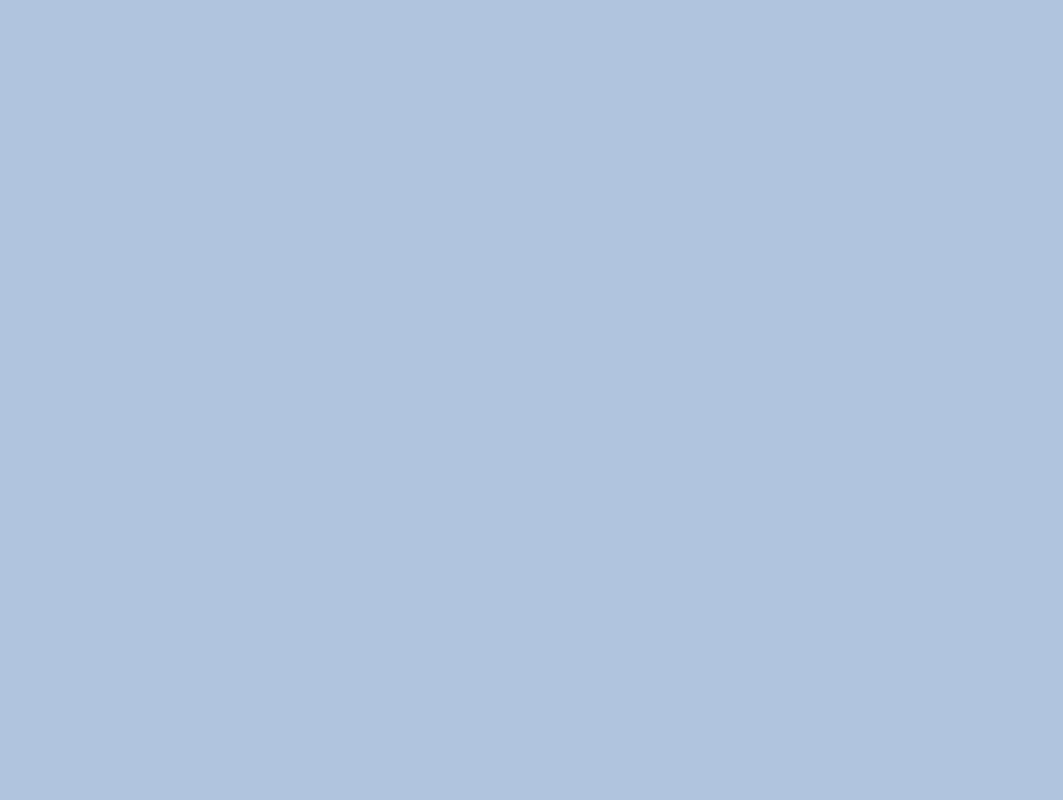
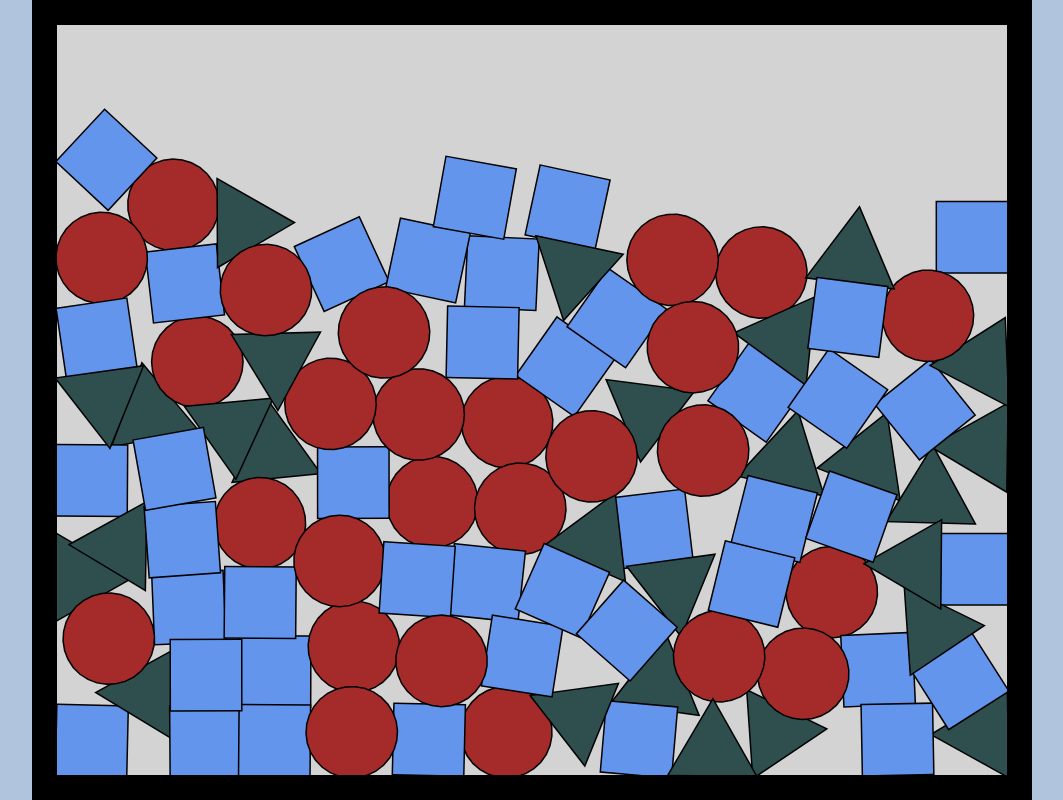
Before and after one commit to Mariustar/Maze-Game, a website built with Parcel: page src/index.html in a window 1280 px wide. Shown: the whole page, without its empty margins (108-1171 px from the left). Built offline with nearby package versions, Linux system fonts and the light colour scheme; animation ran at ten frames a second.

Commit message:
basic demo practice Everything will be deleted

```diff
--- a/package.json
+++ b/package.json
@@ -6,7 +6,7 @@
   "scripts": {
     "lint": "eslint .",
     "lint:fix": "eslint --fix .",
-    "dev": "parcel src/index.html",
+    "dev": "parcel src/index.html --open",
     "build": "parcel build src/index.html --public-url ./"
   },
   "keywords": [],
@@ -22,5 +22,6 @@
     "parcel-bundler": "^1.12.5",
     "prettier": "^2.6.2"
   },
-  "type": "module"
+  "type": "module",
+  "dependencies": {}
 }
--- a/src/index.html
+++ b/src/index.html
@@ -7,6 +7,7 @@
     <title>Maze Game</title>
   </head>
   <body>
+    <div id="game-container"></div>
     <script src="index.js"></script>
   </body>
 </html>
--- a/src/index.js
+++ b/src/index.js
@@ -1,2 +1,98 @@
-import Matter from "matter-js";
+import Matter, { Engine, Render, Runner, World, Bodies, MouseConstraint, Mouse } from "matter-js";
 import "./main.css";
+
+//! Create Engine
+// @ts-ignore
+const engine = Engine.create({ positionIterations: 20, velocityIterations: 20 });
+const world = engine.world;
+
+const width = 1000;
+const height = 800;
+
+const render = Render.create({
+  element: document.getElementById("game-container"),
+  engine: engine,
+  options: {
+    width,
+    height,
+    wireframes: false,
+    wireframeBackground: `#14151f`,
+    background: "lightgray",
+  },
+});
+
+Render.run(render);
+Runner.run(Runner.create(), engine);
+
+World.add(
+  world,
+  MouseConstraint.create(engine, {
+    mouse: Mouse.create(render.canvas),
+  }),
+);
+
+//! Walls
+const walls = [
+  Bodies.rectangle(500, 0, 1000, 50, {
+    isStatic: true,
+    render: {
+      fillStyle: "black",
+    },
+  }),
+  Bodies.rectangle(1000, 400, 50, 800, {
+    isStatic: true,
+    render: {
+      fillStyle: "black",
+    },
+  }),
+  Bodies.rectangle(500, 800, 1000, 50, {
+    isStatic: true,
+    render: {
+      fillStyle: "black",
+    },
+  }),
+  Bodies.rectangle(0, 400, 50, 800, {
+    isStatic: true,
+    render: {
+      fillStyle: "black",
+    },
+  }),
+];
+
+for (let i = 0; i <= 95; i++) {
+  if (Math.random() < 0.3) {
+    World.add(
+      world,
+      Bodies.polygon(Math.random() * width, Math.random() * height, 30, 45, {
+        render: {
+          fillStyle: "#A52A2A",
+          lineWidth: 3,
+          strokeStyle: "black",
+        },
+      }),
+    );
+  } else if (Math.random() < 0.6) {
+    World.add(
+      world,
+      Bodies.rectangle(Math.random() * width, Math.random() * height, 70, 70, {
+        render: {
+          fillStyle: "#6495ED",
+          lineWidth: 3,
+          strokeStyle: "black",
+        },
+      }),
+    );
+  } else {
+    World.add(
+      world,
+      Bodies.polygon(Math.random() * width, Math.random() * height, 3, 50, {
+        render: {
+          fillStyle: "#2F4F4F",
+          lineWidth: 3,
+          strokeStyle: "black",
+        },
+      }),
+    );
+  }
+}
+World.add(world, walls);
--- a/src/main.css
+++ b/src/main.css
@@ -1,3 +1,11 @@
 body {
   background-color: lightsteelblue;
 }
+
+#game-container {
+  height: 98vh;
+  display: flex;
+  justify-content: center;
+  vertical-align: middle;
+  align-items: center;
+}
```
Also changed, not shown: 1 other file.
